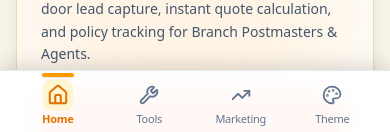
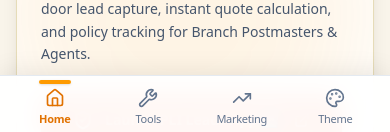
Before and after one commit to vpavanvamsee/PostalPro, a React (Vite) app: page / in a window 390 px wide. Shown: the part 710-842 px from the top of the page. Built offline with nearby package versions, Linux system fonts and the light colour scheme.

Commit message:
Update BottomNav.tsx

```diff
--- a/src/components/BottomNav.tsx
+++ b/src/components/BottomNav.tsx
@@ -10,6 +10,7 @@ interface BottomNavProps {
   themeObj: ThemeDefinition;
   t: TranslationDict;
   onOpenThemeModal: () => void;
+  isThemeModalOpen?: boolean;
 }
 
 export const BottomNav: React.FC<BottomNavProps> = ({
@@ -17,60 +18,61 @@ export const BottomNav: React.FC<BottomNavProps> = ({
   onNavigate,
   themeObj,
   t,
-  onOpenThemeModal
+  onOpenThemeModal,
+  isThemeModalOpen = false
 }) => {
   const isLight = themeObj.isLight;
 
   const navItems = [
     {
-      id: 'home' as AppView,
+      id: 'home',
       label: t.nav.home || 'Home',
       icon: Home,
       action: () => {
         onNavigate('home');
         window.scrollTo({ top: 0, behavior: 'smooth' });
       },
-      isActive: currentView === 'home'
+      isActive: currentView === 'home' && !isThemeModalOpen
     },
     {
-      id: 'tools' as AppView,
+      id: 'tools',
       label: t.nav.tools || 'Tools',
       icon: Wrench,
       action: () => {
         onNavigate('tools');
         window.scrollTo({ top: 0, behavior: 'smooth' });
       },
-      isActive: currentView === 'tools'
+      isActive: currentView === 'tools' && !isThemeModalOpen
     },
     {
-      id: 'marketing' as AppView,
+      id: 'marketing',
       label: t.nav.marketing || 'Marketing',
       icon: TrendingUp,
       action: () => {
         onNavigate('marketing');
         window.scrollTo({ top: 0, behavior: 'smooth' });
       },
-      isActive: currentView === 'marketing'
+      isActive: currentView === 'marketing' && !isThemeModalOpen
     },
     {
-      id: 'theme' as const,
+      id: 'theme',
       label: t.nav.theme || 'Theme',
       icon: Palette,
-      action: () => onOpenThemeModal(),
-      isActive: false
+      action: onOpenThemeModal,
+      isActive: isThemeModalOpen
     }
   ];
 
   return (
     <nav
       aria-label="Mobile Bottom Navigation"
-      className={`fixed bottom-0 inset-x-0 z-40 md:hidden border-t shadow-[0_-4px_20px_rgba(0,0,0,0.15)] transition-colors duration-200 ${
+      className={`fixed bottom-0 inset-x-0 z-50 md:hidden border-t shadow-[0_-4px_25px_rgba(0,0,0,0.08)] transition-colors duration-200 w-full max-w-full pb-safe ${
         isLight
           ? 'bg-white/95 backdrop-blur-md border-slate-200/90 text-slate-800'
           : 'bg-slate-950/95 backdrop-blur-md border-slate-800 text-slate-200'
       }`}
     >
-      <div className="max-w-md mx-auto px-3 py-1.5 flex items-center justify-around">
+      <div className="max-w-md mx-auto px-2 py-1 flex items-center justify-around">
         {navItems.map((item) => {
           const Icon = item.icon;
           const active = item.isActive;
@@ -78,30 +80,27 @@ export const BottomNav: React.FC<BottomNavProps> = ({
           return (
             <button
               key={item.id}
+              id={`bottom-nav-${item.id}`}
               onClick={item.action}
-              className={`flex-1 py-1 px-2 rounded-xl flex flex-col items-center justify-center gap-1 transition-all active:scale-95 cursor-pointer select-none relative ${
+              className={`flex-1 pt-1.5 pb-1 px-1 rounded-xl flex flex-col items-center justify-center gap-0.5 transition-all active:scale-95 cursor-pointer select-none relative ${
                 active
                   ? (isLight
-                      ? 'text-amber-600 font-bold'
-                      : 'text-amber-400 font-bold')
+                      ? 'text-amber-600 font-semibold'
+                      : 'text-amber-400 font-semibold')
                   : (isLight
                       ? 'text-slate-500 hover:text-slate-900 font-medium'
                       : 'text-slate-400 hover:text-slate-200 font-medium')
               }`}
             >
-              <div className={`p-1 rounded-lg transition-transform ${
-                active
-                  ? (isLight ? 'bg-amber-100/80 scale-110' : 'bg-amber-400/20 scale-110')
-                  : ''
-              }`}>
-                <Icon className="w-5 h-5 stroke-[2.2]" />
+              {active && (
+                <span className="absolute top-0 w-8 h-1 rounded-full bg-amber-500 shadow-sm" />
+              )}
+              <div className="p-0.5">
+                <Icon className="w-5 h-5 stroke-[2]" />
               </div>
-              <span className="text-[11px] leading-none tracking-tight">
+              <span className="text-[11px] leading-tight tracking-tight">
                 {item.label}
               </span>
-              {active && (
-                <span className="absolute -top-1 w-8 h-1 rounded-full bg-amber-500 shadow-sm" />
-              )}
             </button>
           );
         })}
```
